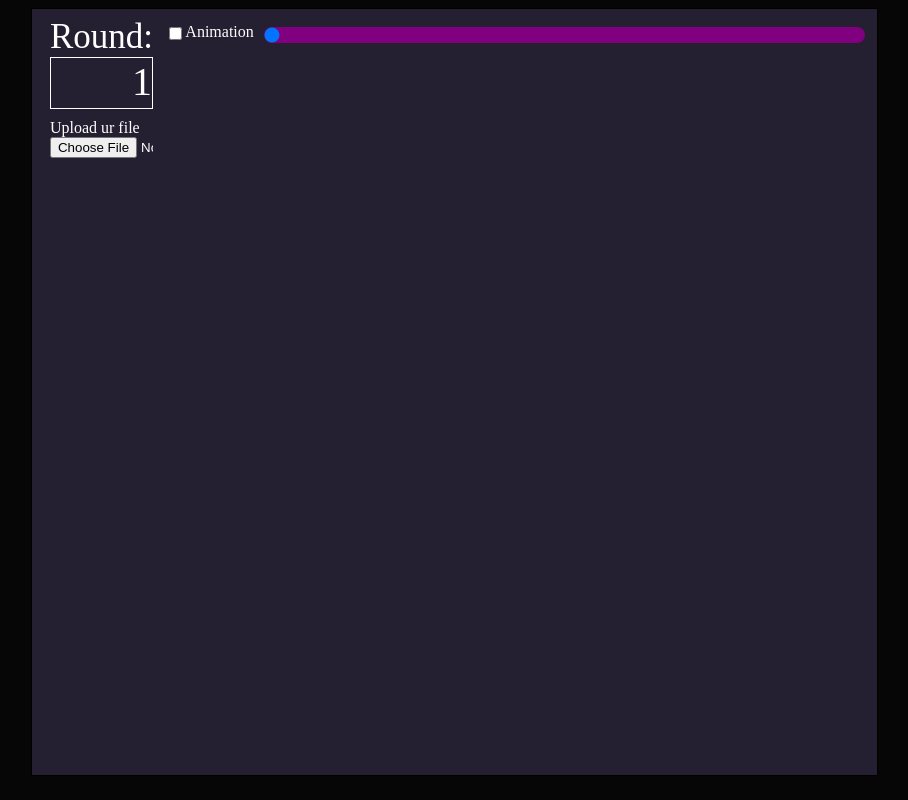
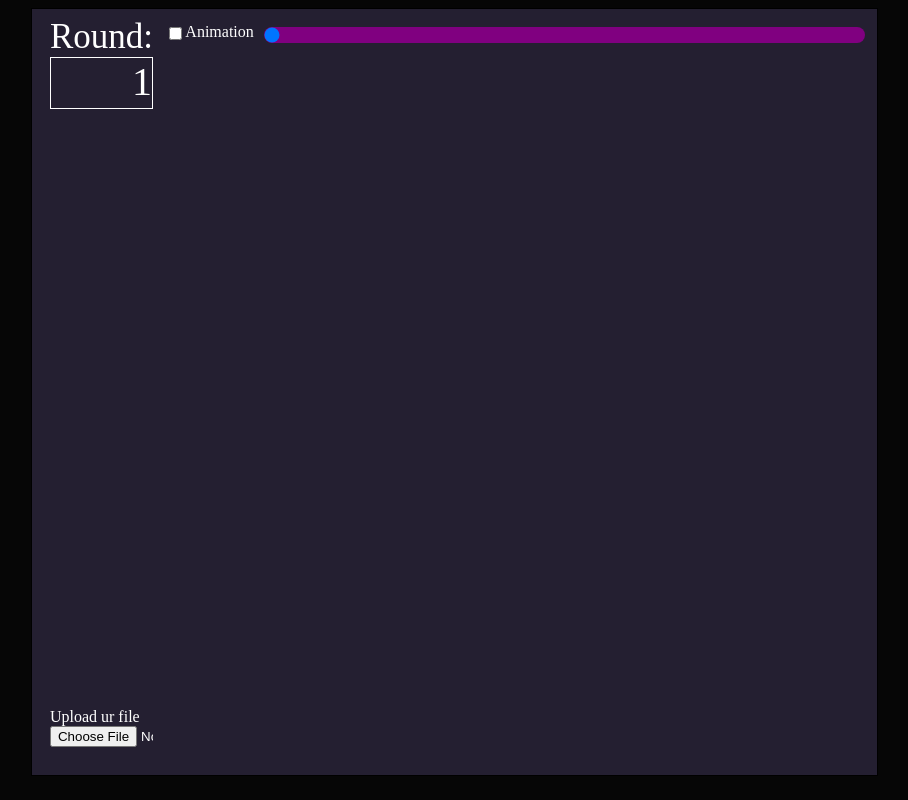
Before and after one commit to Javier0003/domains-web-viewer, a React (Vite) app: page / in a window 1280 px wide. Shown: the whole page, without its empty margins (186-1094 px from the left). Built offline with nearby package versions, Linux system fonts and the light colour scheme; the HTML template or start-up script is replaced by a standard one.

Commit message:
changed position of upload button

```diff
--- a/src/component/leftPannel.tsx
+++ b/src/component/leftPannel.tsx
@@ -41,11 +41,13 @@ export function LeftPannel({
   }
   return (
     <div className={styles.container}>
-      <label htmlFor="counter" style={{ fontSize: '35px' }}>
-        Round:
-      </label>
-      <div className={styles.roundCount}>{round}</div>
-      <div className={styles.players}>{playersD}</div>
+      <div>
+        <label htmlFor="counter" style={{ fontSize: '35px' }}>
+          Round:
+        </label>
+        <div className={styles.roundCount}>{round}</div>
+        <div className={styles.players}>{playersD}</div>
+      </div>
       <div className={styles.uploadContainer}>
         <label>Upload ur file</label>
         <input
--- a/src/styles/leftPannel.module.css
+++ b/src/styles/leftPannel.module.css
@@ -7,6 +7,8 @@
   flex-direction: column;
   flex-wrap: wrap;
   margin-left: 10px;
+  min-height: 730px;
+  justify-content: space-between;
 }
 
 .roundCount{
```
